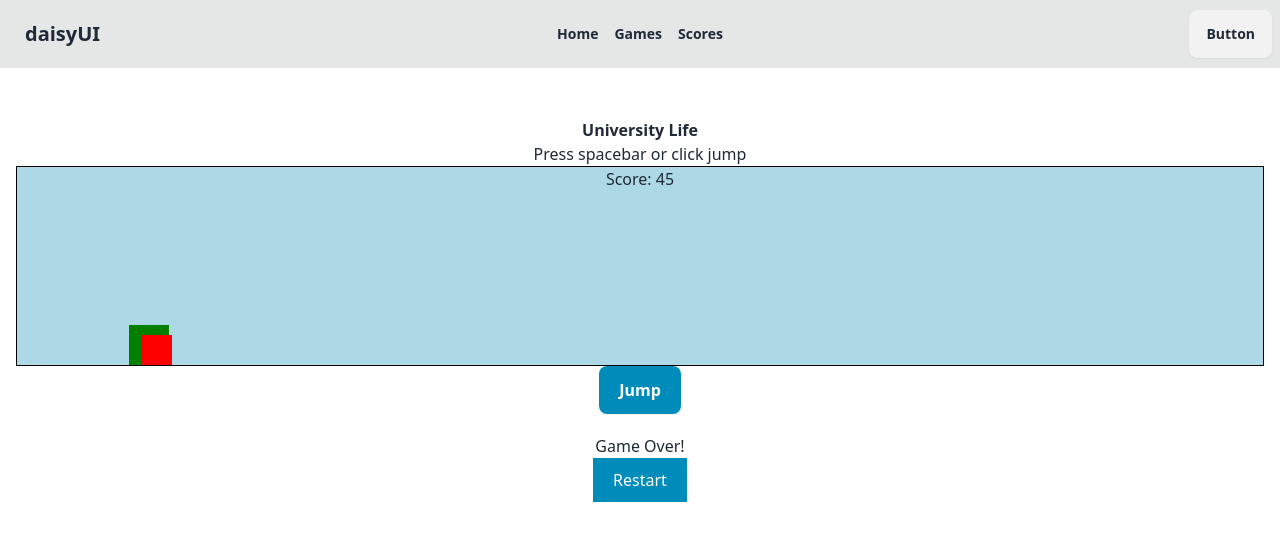
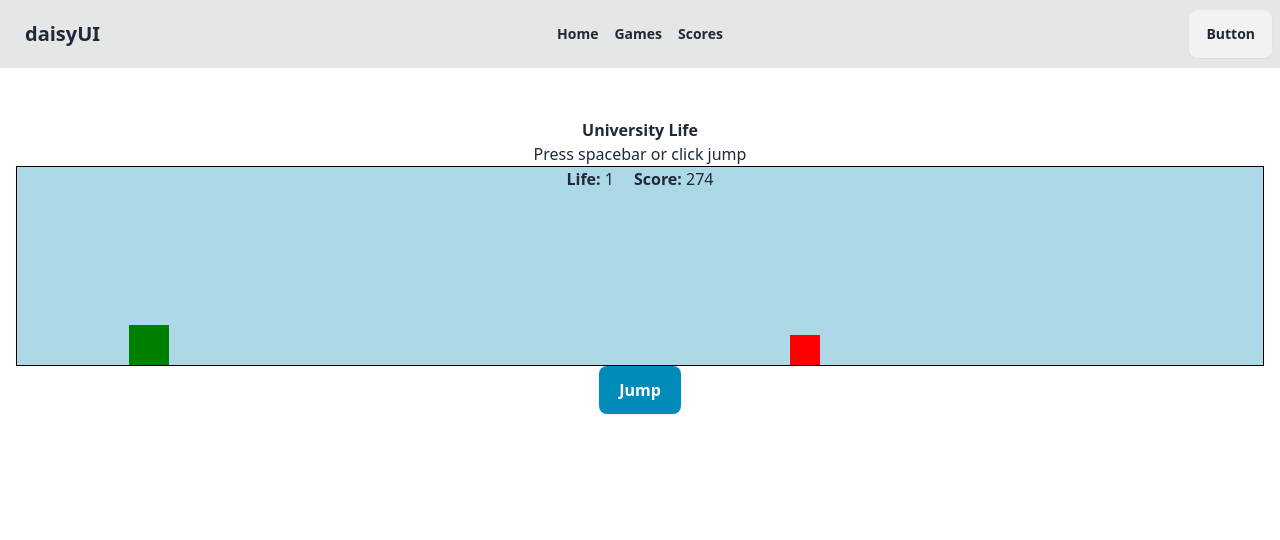
Before and after one commit to OMI786I/fun_project, a React (Vite) app: page /game in a window 1280 px wide. Shown: the top 540 px of the page. Built offline with nearby package versions, Linux system fonts and the light colour scheme.

Commit message:
added basic life code

```diff
--- a/src/Page/Game.jsx
+++ b/src/Page/Game.jsx
@@ -7,8 +7,10 @@ const Game = () => {
   const [isGameOver, setIsGameOver] = useState(false);
   const [score, setScore] = useState(0);
   const [click, setClick] = useState(true);
+  const [life, setLife] = useState(21);
   const dinoRef = useRef(null);
   const obstacleRef = useRef(null);
+  console.log(life);
   const handleClick = () => {
     setClick(true);
     if (click === true) {
@@ -38,9 +40,13 @@ const Game = () => {
         dinoRect.top < obstacleRect.bottom &&
         dinoRect.bottom > obstacleRect.top
       ) {
-        setIsGameOver(true);
+        setLife(life - 1);
       }
     };
+
+    if (life === 0) {
+      setIsGameOver(true);
+    }
 
     // Add event listener for jump
     document.addEventListener("keydown", handleKeyDown);
@@ -67,6 +73,7 @@ const Game = () => {
     setIsGameOver(false);
     setObstaclePosition(100);
     setScore(0);
+    setLife(21);
   };
 
   return (
@@ -74,7 +81,17 @@ const Game = () => {
       <h1 className="game-title font-bold">University Life</h1>
       <p>Press spacebar or click jump</p>
       <div className="game-screen">
-        <div className="score">Score: {score}</div> {/* Display the score */}
+        <div className="score flex justify-center gap-5 ">
+          <div>
+            <span className="font-bold">Life: </span>
+            {Math.ceil(life / 10)}
+          </div>
+          <p>
+            {" "}
+            <span className="font-bold">Score:</span> {score}
+          </p>
+        </div>{" "}
+        {/* Display the score */}
         <div ref={dinoRef} className={`dino ${isJumping ? "jump" : ""}`}></div>
         <div
           ref={obstacleRef}
```
